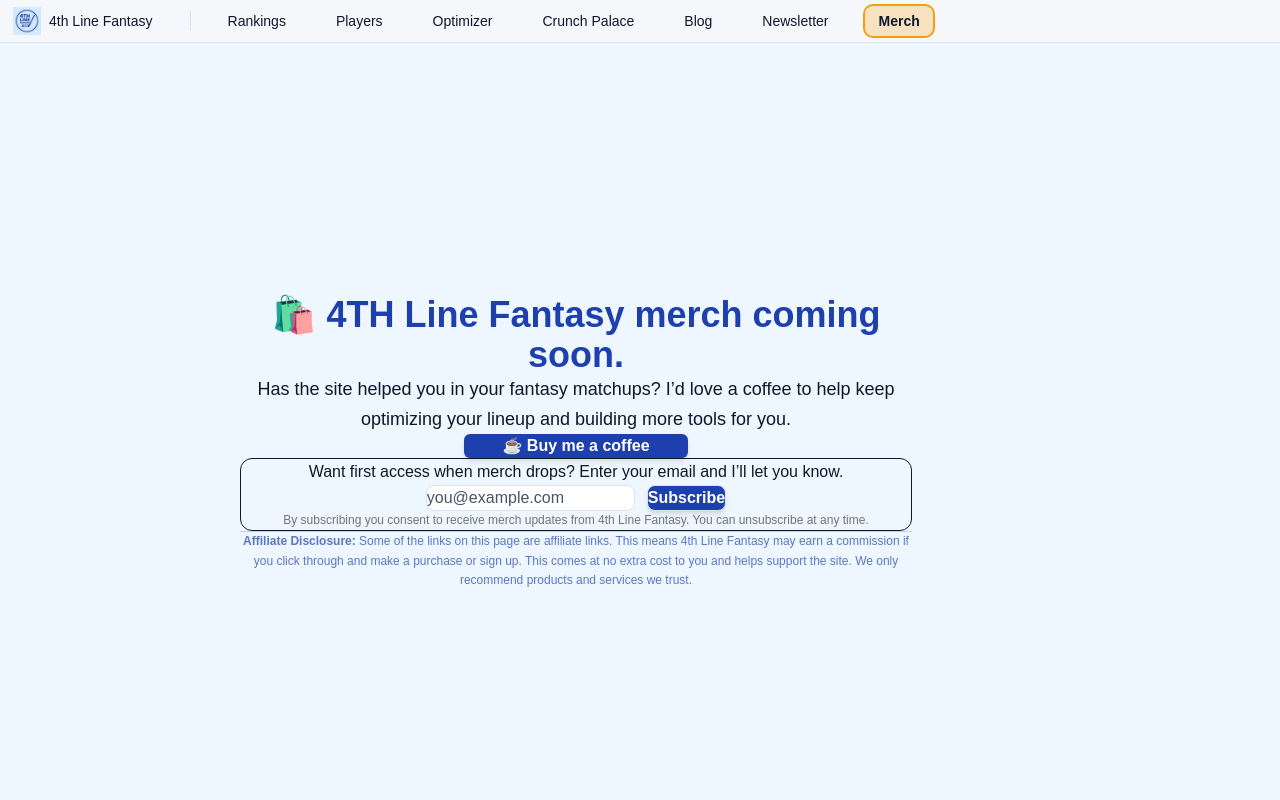
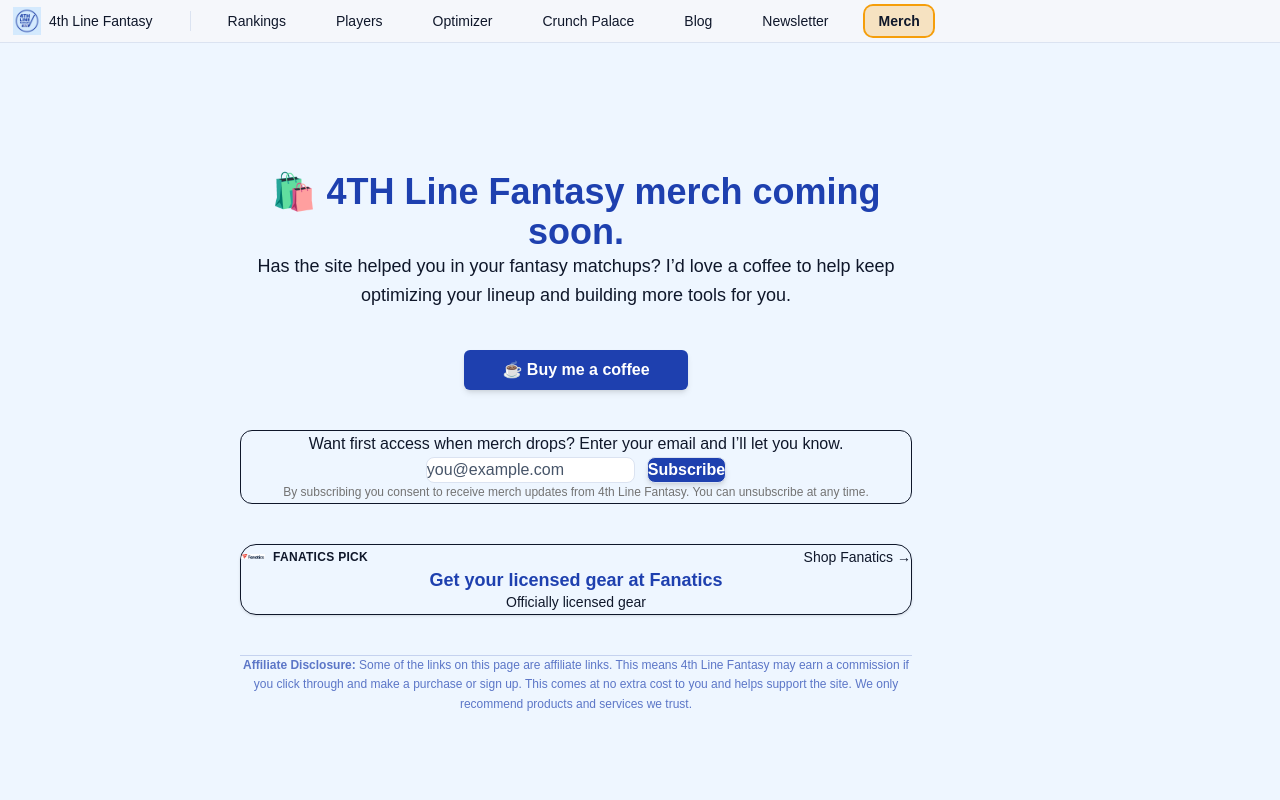
Before and after one commit to lucknow95/4thline-frontend, a Next.js app: page /merch in a window 1280 px wide. Shown: the top 800 px of the page. Built offline with nearby package versions, Linux system fonts and the light colour scheme; no server answers.

Commit message:
Crunch Palace: resolve conflicts; add affiliate component

```diff
--- a/src/app/crunch-palace/page.tsx
+++ b/src/app/crunch-palace/page.tsx
@@ -1,6 +1,7 @@
-import { getCrunchPalaceRows, CURRENT_SEASON } from '@/lib/crunchPalace';
+// src/app/crunch-palace/page.tsx
 import FanaticsCallout from '@/components/affiliate/FanaticsCallout';
 import AffiliateDisclosure from '@/components/AffiliateDisclosure';
+import { CURRENT_SEASON, getCrunchPalaceRows } from '@/lib/crunchPalace';
 import CrunchPalaceClient from './CrunchPalaceClient';
 
 export const dynamic = 'force-dynamic';
@@ -38,7 +39,10 @@ export default async function CrunchPalacePage() {
 
   return (
     <main className="max-w-4xl mx-auto py-10 px-4">
+      {/* The client component renders the table, toggle, and sorting */}
       <CrunchPalaceClient initialRows={data} hasData={rows.length > 0} />
+
+      {/* Fanatics banner at the bottom, same width as page content */}
       <div className="mt-10">
         <FanaticsCallout className="mt-8" />
         <AffiliateDisclosure />
--- a/src/app/merch/page.tsx
+++ b/src/app/merch/page.tsx
@@ -3,28 +3,32 @@
 
 import AffiliateDisclosure from "@/components/AffiliateDisclosure";
 import SubscribeForm from "@/components/SubscribeForm";
+import FanaticsCallout from "@/components/affiliate/FanaticsCallout";
 
 export default function MerchPage() {
   return (
     <main className="min-h-screen flex flex-col items-center justify-center bg-[var(--background)] px-4 text-center">
       <div className="w-full max-w-2xl mx-auto">
+        {/* Use a single vertical stack to control spacing uniformly */}
+        <div className="flex flex-col gap-10">
+          <header>
             <h1 className="text-4xl font-bold mb-3 text-[rgb(var(--brand-dark))]">
               🛍️ 4TH Line Fantasy merch coming soon.
             </h1>
-
-        <p className="mb-8 text-lg" style={{ color: "rgba(var(--brand-dark), 0.85)" }}>
+            <p className="text-lg" style={{ color: "rgba(var(--brand-dark), 0.85)" }}>
               Has the site helped you in your fantasy matchups? I’d love a coffee to help keep
               optimizing your lineup and building more tools for you.
             </p>
+          </header>
 
           {/* Primary CTA: Buy Me a Coffee */}
-        <div className="mb-8">
+          <div>
             <a
               href="https://buymeacoffee.com/samirwin"
               target="_blank"
               rel="noopener noreferrer"
               className="
-              not-prose inline-flex items-center justify-center w-56 px-5 py-2.5 rounded-md font-semibold
+                not-prose inline-flex items-center justify-center w-56 h-10 px-5 rounded-md font-semibold
                 bg-[rgb(var(--brand-dark))] shadow-md transition-colors duration-200
                 focus:outline-none focus:ring-2 focus:ring-amber-400
                 !text-white visited:!text-white hover:!text-amber-400 hover:visited:!text-amber-400
@@ -35,12 +39,11 @@ export default function MerchPage() {
           </div>
 
           {/* Secondary CTA: merch drop notify (uses unified /api/subscribe) */}
-        <div className="space-y-3 rounded-xl border p-4">
+          <section className="space-y-3 rounded-xl border p-4">
             <p className="text-base" style={{ color: "rgba(var(--brand-dark), 0.75)" }}>
               Want first access when merch drops? Enter your email and I’ll let you know.
             </p>
 
-          {/* Reuse shared JSON-posting form, targeting list="merch" */}
             <div className="flex flex-col items-center">
               <SubscribeForm list="merch" />
             </div>
@@ -49,11 +52,15 @@ export default function MerchPage() {
               By subscribing you consent to receive merch updates from 4th Line Fantasy. You can
               unsubscribe at any time.
             </p>
-        </div>
+          </section>
+
+          {/* Fanatics affiliate callout (tinted backdrop + hover glow) */}
+          <FanaticsCallout />
 
           {/* Affiliate Disclosure */}
-        <div className="mt-8">
+          <footer>
             <AffiliateDisclosure />
+          </footer>
         </div>
       </div>
     </main>
--- /dev/null
+++ b/src/components/affiliate/FanaticsCallout.tsx
@@ -0,0 +1,98 @@
+// src/components/affiliate/FanaticsCallout.tsx
+"use client";
+
+import Link from "next/link";
+import { useCallback, useId } from "react";
+
+type Props = {
+    title?: string;
+    note?: string;
+    href?: string;
+    className?: string; // spacing hook
+};
+
+export default function FanaticsCallout({
+    title = "Get your licensed gear at Fanatics",
+    note = "Officially licensed gear",
+    href = "https://fanatics.ca/?utm_source=4thlinefantasy&utm_medium=affiliate&utm_campaign=sitewide_callout",
+    className = "",
+}: Props) {
+    const headingId = useId();
+
+    const onClick = useCallback(() => {
+        // TODO: swap to GA4/PostHog later
+        // eslint-disable-next-line no-console
+        console.log("AffiliateClick", {
+            href,
+            location: typeof window !== "undefined" ? window.location.pathname : "",
+        });
+    }, [href]);
+
+    return (
+        <Link
+            href={href}
+            prefetch={false}
+            target="_blank"
+            rel="noopener noreferrer sponsored"
+            onClick={onClick}
+            aria-labelledby={headingId}
+            className={["group block no-underline outline-none", className].join(" ")}
+        >
+            <article
+                // Card container
+                className={[
+                    "relative rounded-2xl border p-5 shadow-sm transition-shadow duration-300",
+                    // brand-tinted backdrop + subtle border
+                    "bg-[rgba(var(--brand-dark),0.04)]",
+                    "border-[rgba(var(--brand-dark),0.18)]",
+                    // clear hover/focus glow + keyboard ring
+                    "group-hover:shadow-[0_0_48px_rgba(var(--brand-dark),0.40)]",
+                    "focus-visible:shadow-[0_0_52px_rgba(var(--brand-dark),0.45)]",
+                    "focus-visible:outline-none focus-visible:ring-2 focus-visible:ring-[rgba(var(--brand-dark),0.40)] focus-visible:ring-offset-2 focus-visible:ring-offset-[var(--background)]",
+                    // containment so nothing spills
+                    "overflow-hidden max-w-full break-words",
+                ].join(" ")}
+                style={{ color: "rgba(var(--brand-dark), 0.88)" }}
+            >
+                {/* Top row: logo/label + faux CTA pill (whole card already links) */}
+                <div className="mb-2 flex items-center justify-between gap-3">
+                    <div className="flex items-center gap-2 min-w-0">
+                        <img
+                            src="/images/brands/fanatics.jpeg"
+                            alt="Fanatics"
+                            className="h-6 w-6 rounded object-contain shrink-0"
+                            loading="lazy"
+                        />
+                        <span
+                            className="truncate text-xs font-semibold uppercase tracking-wide"
+                            style={{ color: "rgba(var(--brand-dark), 0.6)" }}
+                            title="Fanatics Pick"
+                        >
+                            Fanatics Pick
+                        </span>
+                    </div>
+
+                    <span
+                        className="inline-flex items-center rounded-full px-3 py-1 text-sm font-medium transition shrink-0"
+                        style={{ border: "1px solid rgba(var(--brand-dark), 0.25)" }}
+                        aria-hidden="true"
+                    >
+                        Shop Fanatics →
+                    </span>
+                </div>
+
+                {/* Headline + subcopy */}
+                <h3
+                    id={headingId}
+                    className="text-lg font-semibold leading-tight"
+                    style={{ color: "rgb(var(--brand-dark))" }}
+                >
+                    {title}
+                </h3>
+                <p className="mt-1 text-sm" style={{ color: "rgba(var(--brand-dark), 0.7)" }}>
+                    {note}
+                </p>
+            </article>
+        </Link>
+    );
+}
--- a/src/lib/teamMaps.ts
+++ b/src/lib/teamMaps.ts
@@ -29,15 +29,13 @@ export const fullTeamToAbbr: Record<string, string> = {
   'St. Louis Blues': 'STL',
   'Tampa Bay Lightning': 'TBL',
   'Toronto Maple Leafs': 'TOR',
-  // Utah: post-relocation placeholder name commonly used in 2025–26
+  // Utah (standardize on UTA; keep HC for back-compat)
   'Utah Hockey Club': 'UTA',
-    'Utah Mammoth': 'UTA',
+  'Utah Mammoth': 'UTA',
   'Vancouver Canucks': 'VAN',
   'Vegas Golden Knights': 'VGK',
   'Washington Capitals': 'WSH',
   'Winnipeg Jets': 'WPG',
-
-
 };
 
 /**
@@ -49,28 +47,28 @@ export const cityToAbbr: Record<string, string> = {
   Boston: 'BOS',
   Buffalo: 'BUF',
   Calgary: 'CGY',
-  Carolina: 'CAR', // sometimes appears as a region-style label
+  Carolina: 'CAR',
   Chicago: 'CHI',
-  Colorado: 'COL', // appears as "Colorado" in some feeds
+  Colorado: 'COL',
   Columbus: 'CBJ',
   Dallas: 'DAL',
   Detroit: 'DET',
   Edmonton: 'EDM',
-  Florida: 'FLA', // Panthers sometimes appear as "Florida"
+  Florida: 'FLA',
   'Los Angeles': 'LAK',
   Minnesota: 'MIN',
   Montreal: 'MTL',
-  Montréal: 'MTL', // accent variant
+  Montréal: 'MTL',
   Nashville: 'NSH',
   'New Jersey': 'NJD',
 
-  // New York is ambiguous (Rangers/Islanders). Include disambiguators commonly used by feeds.
+  // New York is ambiguous — include common disambiguators:
   'New York Islanders': 'NYI',
   'New York Rangers': 'NYR',
   'NY Islanders': 'NYI',
   'NY Rangers': 'NYR',
-  'NYI': 'NYI',
-  'NYR': 'NYR',
+  NYI: 'NYI',
+  NYR: 'NYR',
 
   Ottawa: 'OTT',
   Philadelphia: 'PHI',
@@ -78,18 +76,16 @@ export const cityToAbbr: Record<string, string> = {
   'San Jose': 'SJS',
   Seattle: 'SEA',
   'St. Louis': 'STL',
-  'Saint Louis': 'STL', // alt spelling
+  'Saint Louis': 'STL',
   'Tampa Bay': 'TBL',
-  Tampa: 'TBL', // short city alias used by some feeds
+  Tampa: 'TBL',
   Toronto: 'TOR',
   Utah: 'UTA',
   Vancouver: 'VAN',
   Vegas: 'VGK',
-  'Las Vegas': 'VGK', // occasionally appears this way
+  'Las Vegas': 'VGK',
   Washington: 'WSH',
   Winnipeg: 'WPG',
-
-
 };
 
 /** Convenience: try full name first, then city/short label */
@@ -98,11 +94,9 @@ export function resolveAbbr(name: string): string | null {
   if (fullTeamToAbbr[name]) return fullTeamToAbbr[name];
   if (cityToAbbr[name]) return cityToAbbr[name];
 
-// Light fallback: try first word as a city hint (e.g., "Colorado Avalanche" -> "Colorado")
-const firstWord = name.trim().split(/\s+/)[0] ?? '';
-if (firstWord && cityToAbbr[firstWord]) {
-  return cityToAbbr[firstWord];
-}
+  // Light fallback: try first word as a city hint (e.g., "Colorado Avalanche" -> "Colorado")
+  const firstWord = name.trim().split(/\s+/)[0] ?? '';
+  if (firstWord && cityToAbbr[firstWord]) return cityToAbbr[firstWord];
 
   return null;
 }
```
Also changed, not shown: src/app/newsletter/page.tsx (+31 -20 lines). Lines whose indentation alone changed are shown as unchanged.
